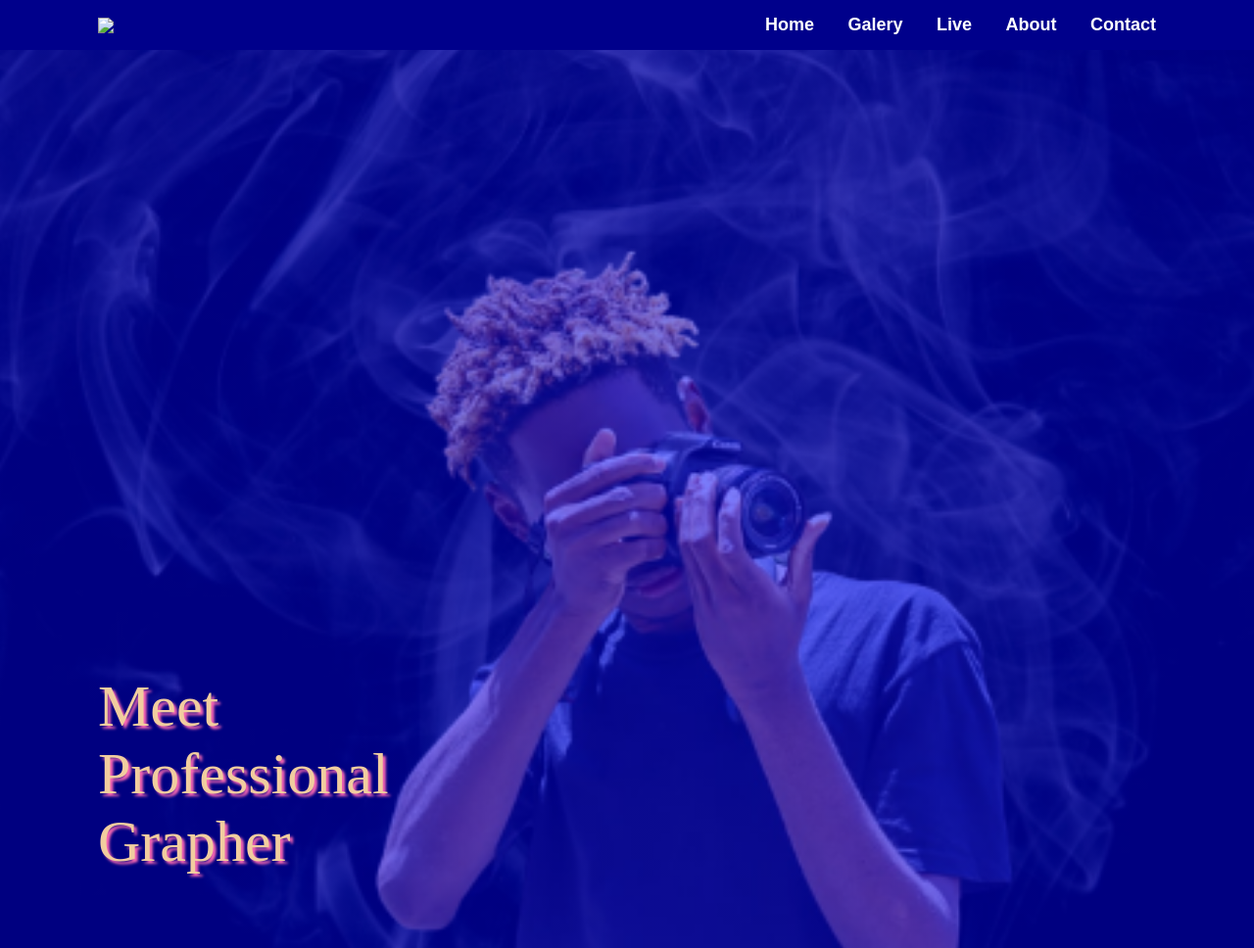
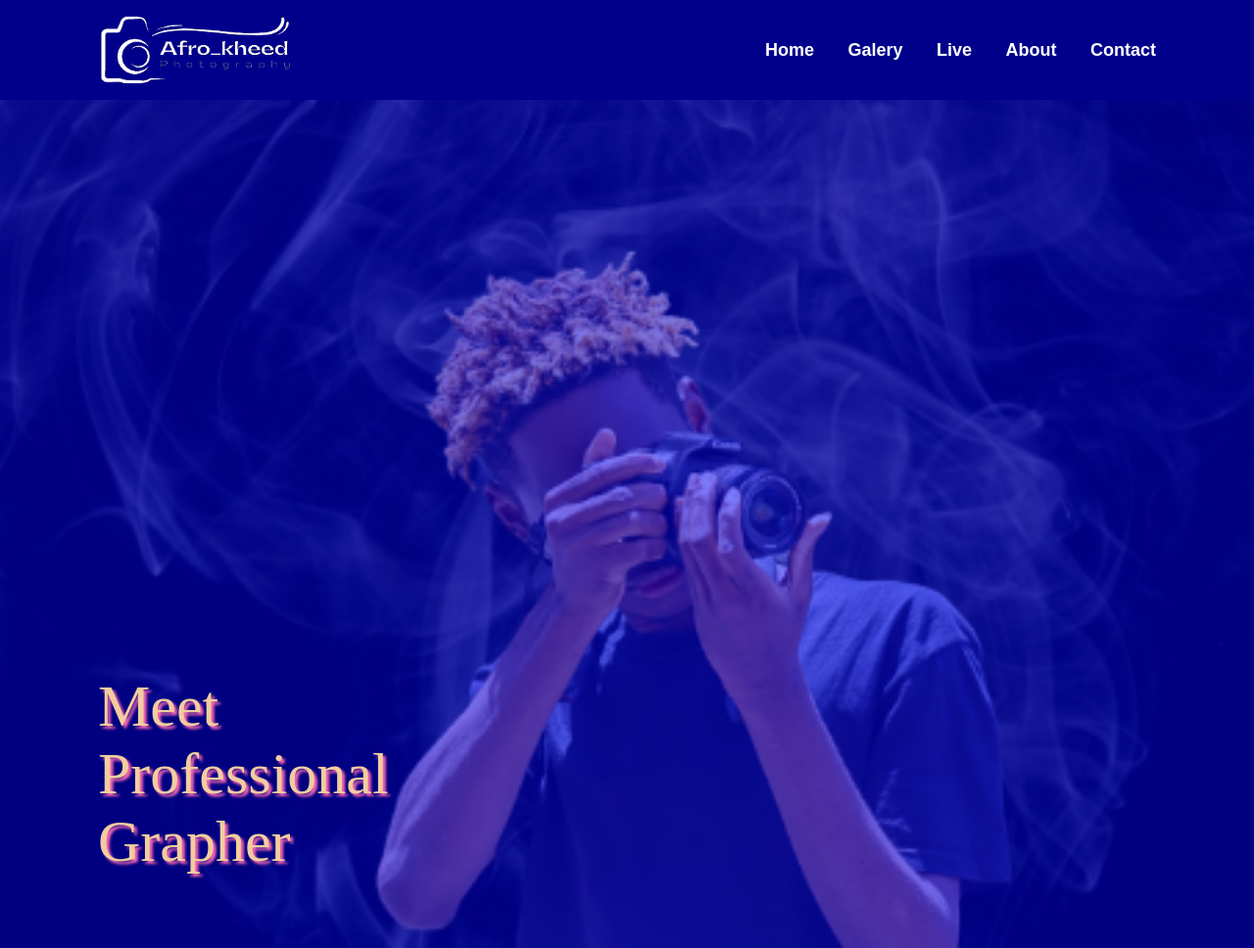
Before and after one commit to ohbeyd01/Afro_Media-Website, a plain HTML site: page afro.html in a window 1280 px wide. Shown: the top 968 px of the page at 98% size. Drawn offline with nearby package versions, Linux system fonts and the light colour scheme; files whose address does not match are found by name.

Commit message:
Update afro.html

```diff
--- a/afro.html
+++ b/afro.html
@@ -17,7 +17,7 @@
     <div class="navbar">
         <div class="max-width">
             <dir class="logo">
-                <img src="images/logo2.png">
+                <img src="logo2.png">
             </dir>
             <ul class="menu">
                 <li><a href="afro.html">Home</a></li>
```
